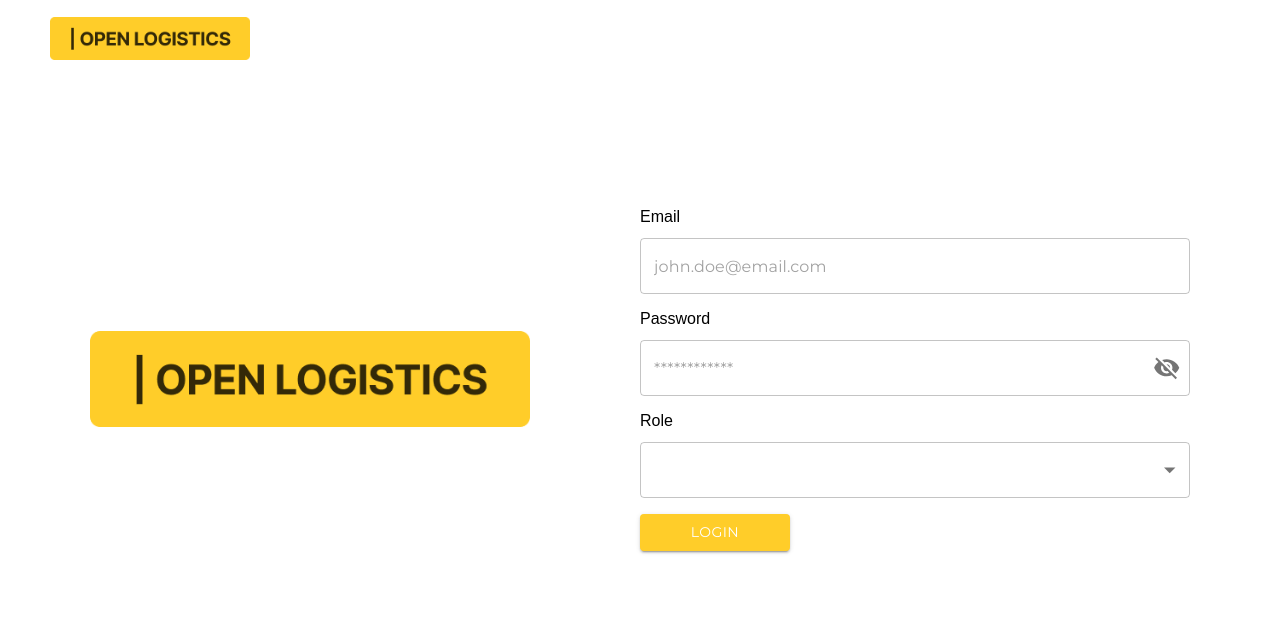
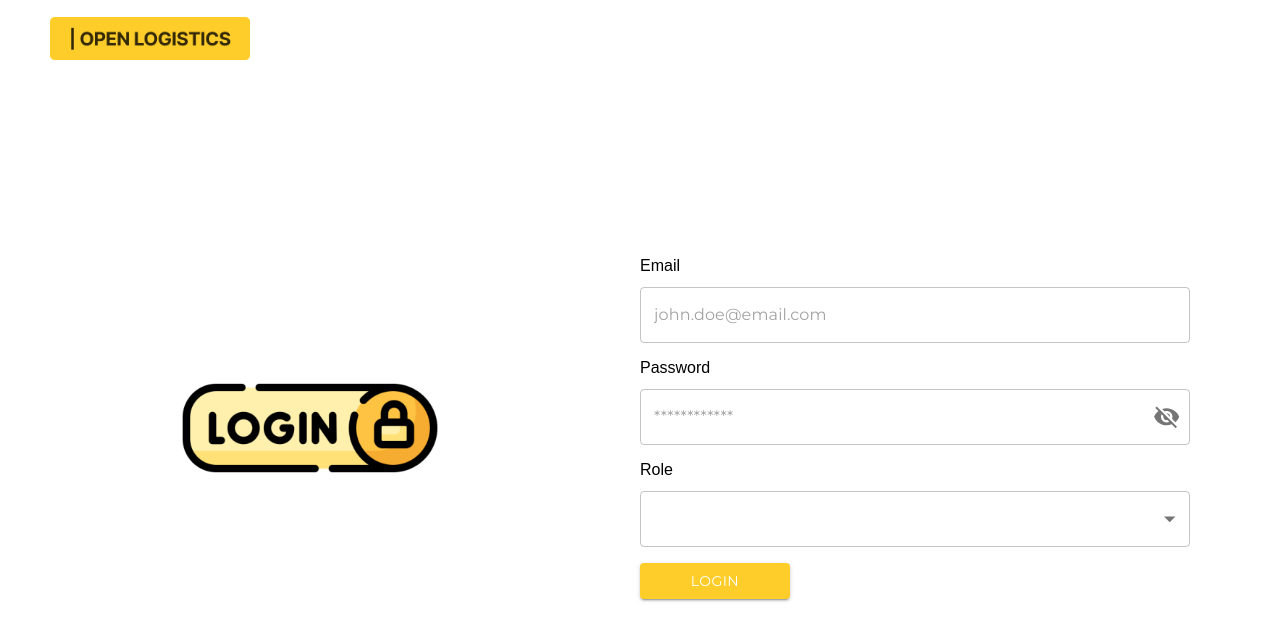
Before and after one commit to AkulGaind/Open-Logistics, a React (Vite) app: page /login in a window 1280 px wide. Shown: the top 640 px of the page. Built offline with nearby package versions, Linux system fonts and the light colour scheme.

Commit message:
login logo and tab favicon fixed

```diff
--- a/index.html
+++ b/index.html
@@ -1,8 +1,12 @@
-<!doctype html>
+<!DOCTYPE html>
 <html lang="en">
   <head>
     <meta charset="UTF-8" />
-    <link rel="icon" type="image/svg+xml" href="/src/assets/images/logo.png" />
+    <link
+      rel="icon"
+      type="image/svg+xml"
+      href="/src/assets/images/favicon.png"
+    />
     <meta name="viewport" content="width=device-width, initial-scale=1.0" />
     <title>Open Logistics</title>
   </head>
--- a/src/views/LoginPage.tsx
+++ b/src/views/LoginPage.tsx
@@ -67,7 +67,7 @@ const LoginPage = () => {
       alignItems={"center"}
     >
       <img
-        src={"src/assets/images/logo.png"}
+        src={"src/assets/images/login.png"}
         style={{
           height: "40%",
           width: "40%",
```
Also changed, not shown: src/assets/images/favicon.png (added), src/assets/images/login.png (added).
